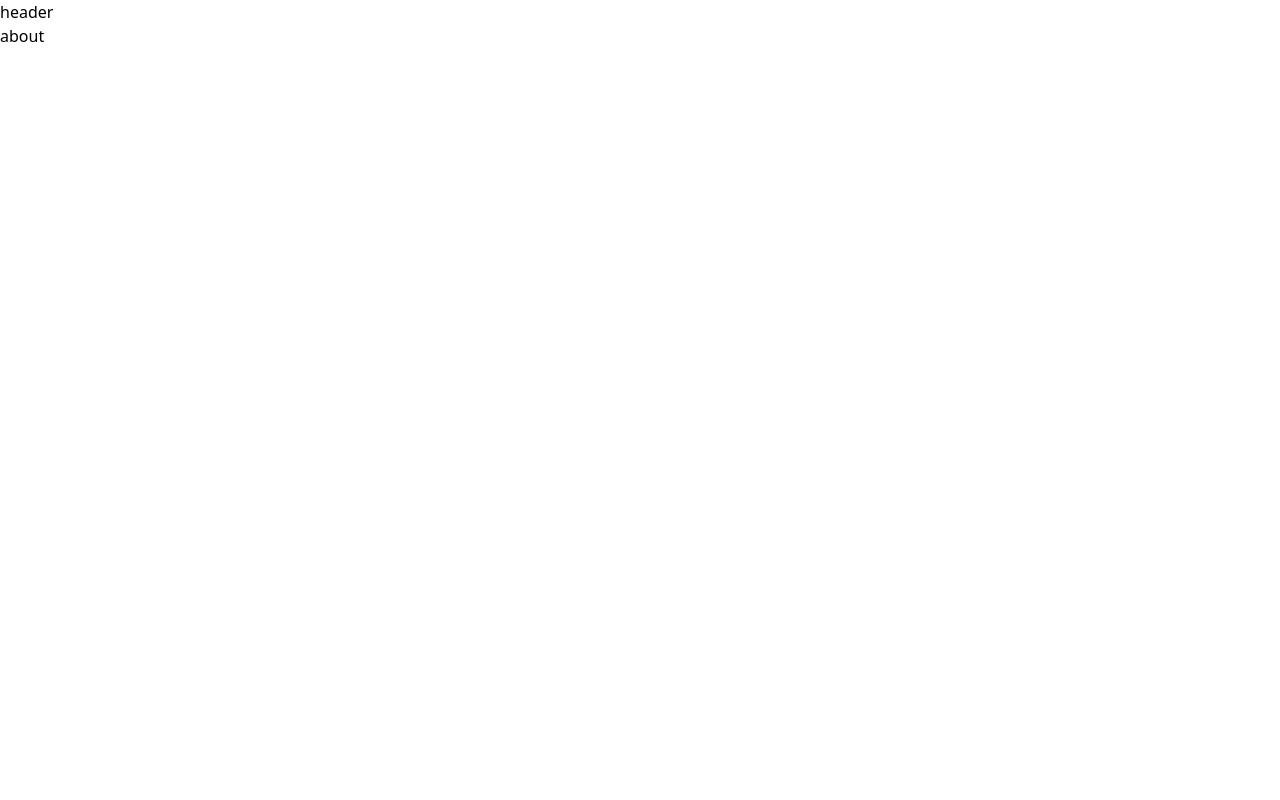
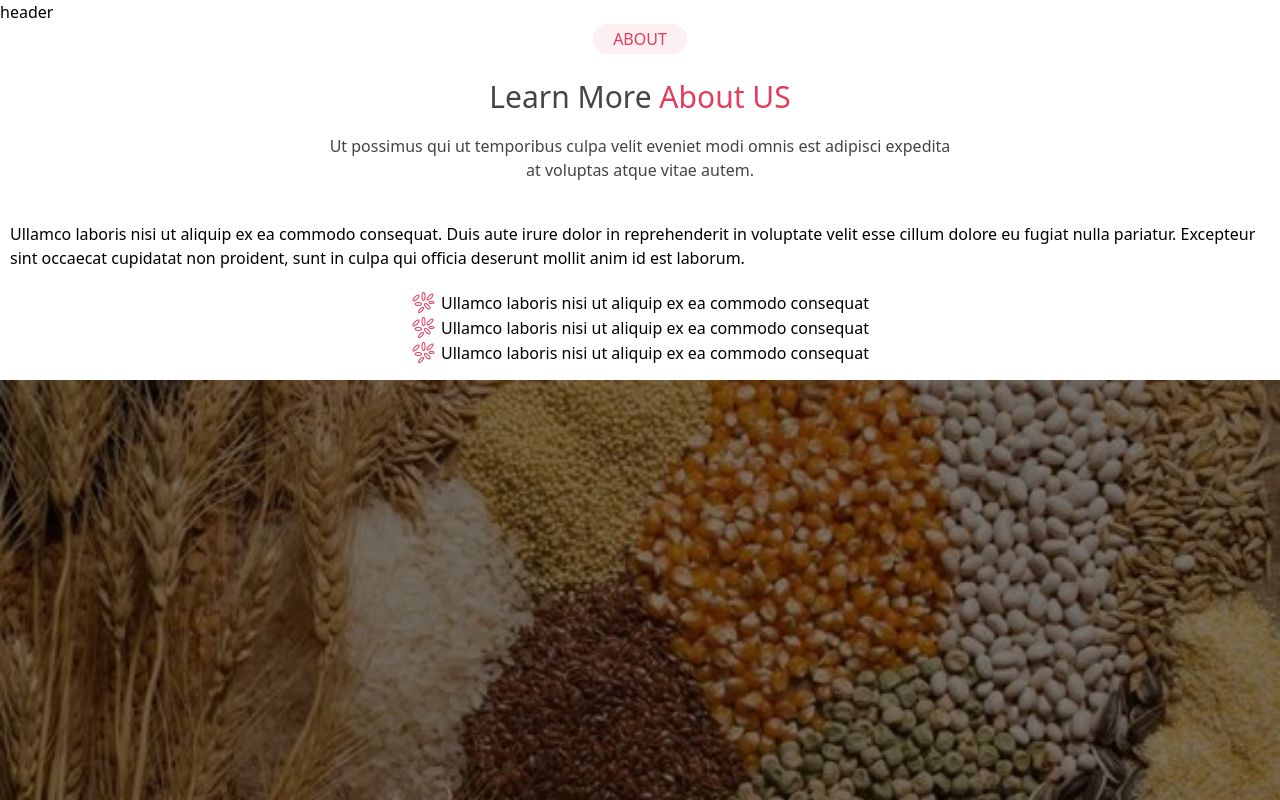
Before and after one commit to webLance24/plant-ecommerce, a React (Vite) app: page /about in a window 1280 px wide. Shown: the top 800 px of the page. Built offline with nearby package versions, Linux system fonts and the light colour scheme.

Commit message:
Edit About and Service sections

```diff
--- a/src/Components/About.tsx
+++ b/src/Components/About.tsx
@@ -1,7 +1,47 @@
+import Rice from "../../public/assets/rice.png"
+import Grains from "../../public/assets/grains.jpg"
+
 function About() {
   return (
     <div>
-      <h1>about</h1>
+      <div className="flex justify-center items-center text-[#E43C5C] ">
+        <button className="bg-[#FDEFF2] rounded-full px-[20px] py-[3px]">
+          ABOUT
+        </button>
+      </div>
+
+      <div className="flex justify-center items-center text-[30px] mt-[20px]">
+        <h1 className="text-[#444444]">Learn More <span className="text-[#E43C5C]">About US</span></h1>
+      </div>
+
+      <div className="flex justify-center items-center mt-[15px] m-width-[70px] text-center text-[#444444] px-[10px]">
+        <p >Ut possimus qui ut temporibus culpa velit eveniet modi omnis est adipisci expedita <br /> at voluptas atque vitae autem.</p>
+      </div>
+
+      <div className="flex-wrap justify-center items-center mt-[40px] px-[10px]">
+        <div>
+        <p>Ullamco laboris nisi ut aliquip ex ea commodo consequat.
+           Duis aute irure dolor in reprehenderit in voluptate velit
+           esse cillum dolore eu fugiat nulla pariatur. Excepteur sint occaecat cupidatat non proident,
+          sunt in culpa qui officia deserunt mollit anim id est laborum.
+        </p>
+        </div>
+
+          <div className="mt-[20px]">
+            <p className="flex items-center justify-center gap-[5px]"><img src={Rice} alt=""  className="w-[25px] h-[25px]"/>Ullamco laboris nisi ut aliquip ex ea commodo consequat</p>
+            <p className="flex items-center justify-center gap-[5px]"><img src={Rice} alt="" className="w-[25px] h-[25px]"/>Ullamco laboris nisi ut aliquip ex ea commodo consequat</p>
+            <p className="flex items-center justify-center gap-[5px]"><img src={Rice} alt="" className="w-[25px] h-[25px]"/>Ullamco laboris nisi ut aliquip ex ea commodo consequat</p>
+          </div>
+      </div>
+
+      <div className="relative mt-[15px]">
+      <img src={Grains} alt="Grains" className="w-full h-auto" />
+      <div className="absolute inset-0 bg-black opacity-50"></div>
+      <div className="absolute inset-0 flex items-center justify-center">
+        <span className="text-white text-2xl font-bold">Intel Express</span>
+      </div>
+    </div>
+
     </div>
   );
 }
--- a/src/Components/Services.tsx
+++ b/src/Components/Services.tsx
@@ -1,7 +1,40 @@
 function Services() {
+
+const services = [
+  'Service one',
+  'Service two',
+  'Service three',
+  'Service four'
+]
+
   return (
     <div>
-      <h1>services</h1>
+            <div className="flex justify-center items-center text-[#E43C5C] ">
+        <button className="bg-[#FDEFF2] rounded-full px-[20px] py-[3px]">
+          Services
+        </button>
+      </div>
+
+      <div className="flex justify-center items-center text-[30px] mt-[20px] text-center">
+        <h1 className="text-[#444444]">We do offer awesome <span className="text-[#E43C5C]"><br />Services</span></h1>
+      </div>
+
+      <div className="flex justify-center items-center mt-[15px] m-width-[70px] text-center text-[#444444] px-[10px]">
+        <p >Ut possimus qui ut temporibus culpa velit eveniet modi omnis est adipisci expedita <br /> at voluptas atque vitae autem.</p>
+      </div>
+
+      <div className="flex flex-col items-center justify-center mx-auto mt-[15px] sm:flex-row sm:flex-wrap sm:justify-center">
+      {services.map((service, index) => (
+        <div
+          key={index}
+          className="w-[300px] h-[300px] m-4 bg-gray-200 flex items-center justify-center text-center transform transition-transform duration-300 hover:bg-[#E43C5C] hover:scale-105"
+        >
+          <p className="text-lg font-bold text-black">{service}</p>
+        </div>
+      ))}
+    </div>
+
+
     </div>
   );
 }
```
Also changed, not shown: public/assets/grains.jpg (added), public/assets/rice.png (added), tailwind.config.js (line endings or trailing spaces).
